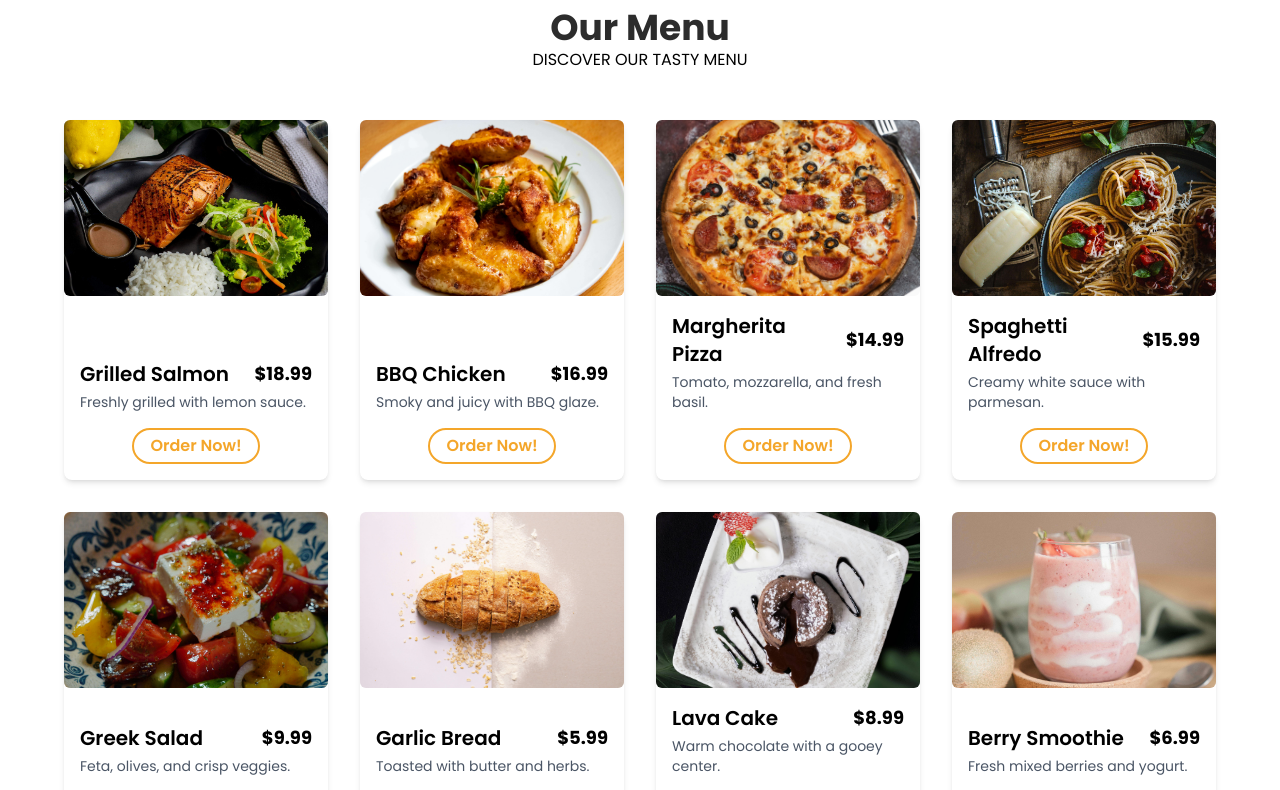
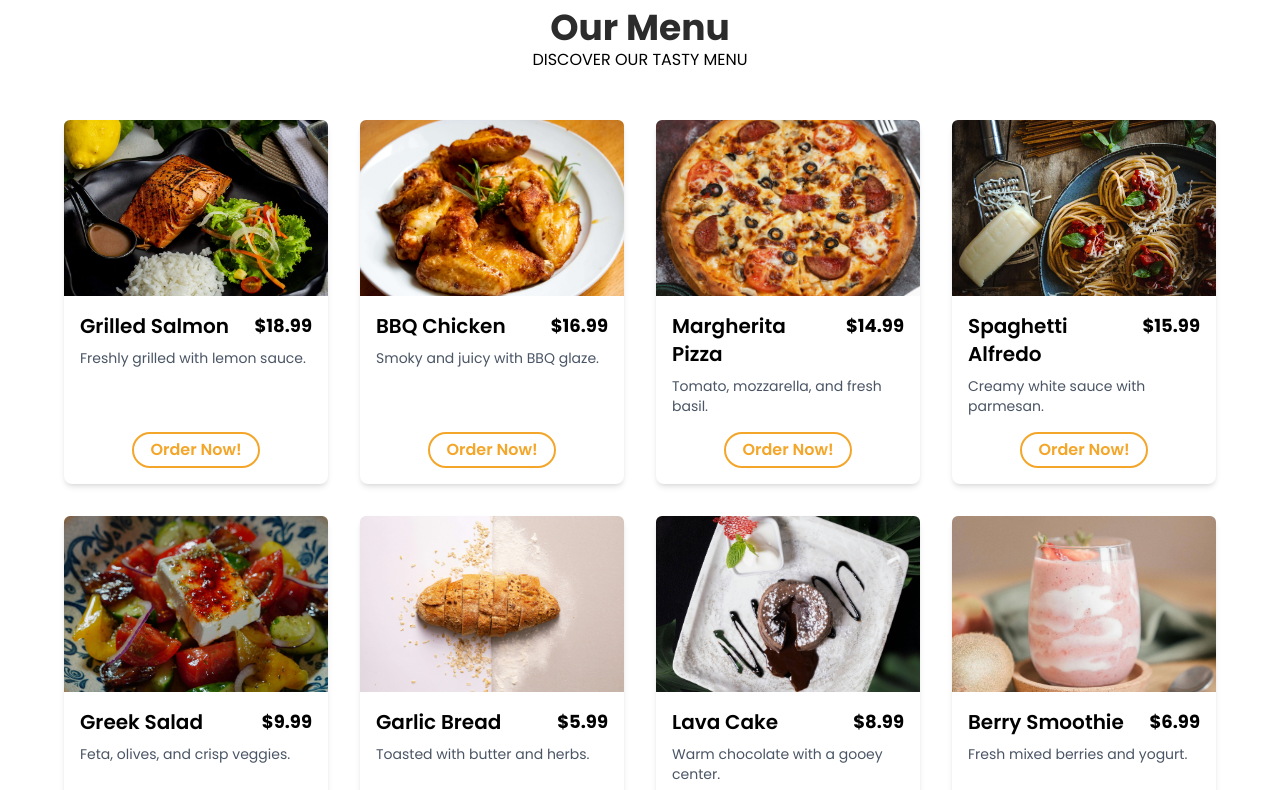
Before and after one commit to Mohamed-SE23/Restaurant-1, a React (Vite) app: page / in a window 1280 px wide. Shown: the part 960-1750 px from the top of the page. Built offline with nearby package versions, Linux system fonts and the light colour scheme.

Commit message:
adding scroll to top button

```diff
--- a/src/App.tsx
+++ b/src/App.tsx
@@ -1,6 +1,7 @@
 import { BrowserRouter as Router } from 'react-router-dom'
 import { Contact, Gallery, Hero, Menu, Navbar, Reservation, Testimonials } from './components';
 import '@splidejs/react-splide/css'; // Basic styling
+import BackToTop from './components/items/BackToTop';
 
 const App = () => {
 
@@ -13,6 +14,7 @@ const App = () => {
       <Testimonials />
       <Reservation />
       <Contact />
+      <BackToTop />
     </Router>
   )
 }
--- /dev/null
+++ b/src/components/items/BackToTop.tsx
@@ -0,0 +1,45 @@
+import { useEffect, useState } from "react";
+import { FaArrowUp } from "react-icons/fa6"
+
+const BackToTop = () => {
+    const [isVisible, setIsVisible] = useState<boolean>(false)
+
+    // handle scroll behavior
+    const handleScroll = () => {
+        // show the button when scroll past the hero section (100vh)
+        if (window.scrollY > window.innerHeight) {
+            setIsVisible(true)
+        } else {
+            setIsVisible(false)
+        }
+    };
+
+    // handle click button
+  const handleClick: React.MouseEventHandler<HTMLButtonElement> = () => {
+    window.scrollTo({ top: 0, behavior: 'smooth' });
+  }
+
+    useEffect(() => {
+        window.addEventListener('scroll', handleScroll);
+
+        // clean up when unmount
+        return () => {
+            window.removeEventListener('scroll', handleScroll)
+        }
+    }, []);
+
+  return (
+    <>
+    { isVisible &&
+        <button
+        type="button"
+        onClick={handleClick}
+        className="fixed bottom-4 right-4 p-3 bg-primary text-forth rounded-full shadow-lg shadow-primary animate-bounce">
+      <FaArrowUp className="w-4 h-4 sm:w-6 sm:h-6"/>
+    </button>
+    }
+    </>
+  )
+}
+
+export default BackToTop
--- a/src/components/items/MenuCard.tsx
+++ b/src/components/items/MenuCard.tsx
@@ -1,30 +1,41 @@
-import { menuType } from "../../data"
-import {motion} from "framer-motion"
+import { menuType } from "../../data";
+import { motion } from "framer-motion";
 import { fadeIn } from "../../utils/motion";
+
 interface T {
-  menu : menuType;
-  index: number
+  menu: menuType;
+  index: number;
 }
-const MenuCard: React.FC<T> = ({menu, index}) => {
+
+const MenuCard: React.FC<T> = ({ menu, index }) => {
   return (
     <motion.div
       variants={fadeIn("up", "spring", index * 0.5, 0.75)}
-      className="group bg-white flex flex-col justify-between items-start rounded-lg shadow-md transition-all duration-300 hover:shadow-xl hover:scale-105">
-      <img src={menu.img} alt={menu.title} loading="lazy" className="w-full h-44 object-cover rounded-md" />
-      <div className="p-4 w-full">
-        <div className="flex items-center justify-between gap-2">
+      className="group bg-white flex flex-col rounded-lg shadow-md transition-all duration-300 hover:shadow-xl hover:scale-105 h-full"
+    >
+      <img
+        src={menu.img}
+        alt={menu.title}
+        loading="lazy"
+        className="w-full h-44 object-cover rounded-t-md"
+      />
+      {/* Card content with flex to push button down */}
+      <div className="p-4 flex flex-col justify-between flex-1">
+        <div className="mb-4">
+          <div className="flex items-start justify-between gap-2">
             <h3 className="text-xl font-semibold">{menu.title}</h3>
             <p className="font-bold text-lg">${menu.price.toFixed(2)}</p>
+          </div>
+          <p className="text-gray-600 text-sm mt-2">{menu.description}</p>
         </div>
-        <p className="text-gray-600 text-sm mt-1">{menu.description}</p>
-        <div className="w-full flex justify-center cursor-pointer">
-        <button type="button" className="mt-4 btn px-4 py-1">
+        <div className="w-full flex justify-center">
+          <button type="button" className="btn px-4 py-1">
             Order Now!
-        </button>
+          </button>
         </div>
       </div>
     </motion.div>
-  )
-}
+  );
+};
 
-export default MenuCard
+export default MenuCard;
--- a/src/components/items/NavItems.tsx
+++ b/src/components/items/NavItems.tsx
@@ -10,7 +10,7 @@ const NavItems = () => {
         return <li
             key={i}
             onClick={() => setActive(nav.id)}
-            className={`text-lg transition duration-300 ease-in ${active === nav.id ? 'text-primary': ''}`}>
+            className={`text-lg transition duration-300 ease-in hover:text-primary ${active === nav.id ? 'text-primary': ''}`}>
                 <a href={`#${nav.id}`}>
                  {nav.title}
                 </a>
```
